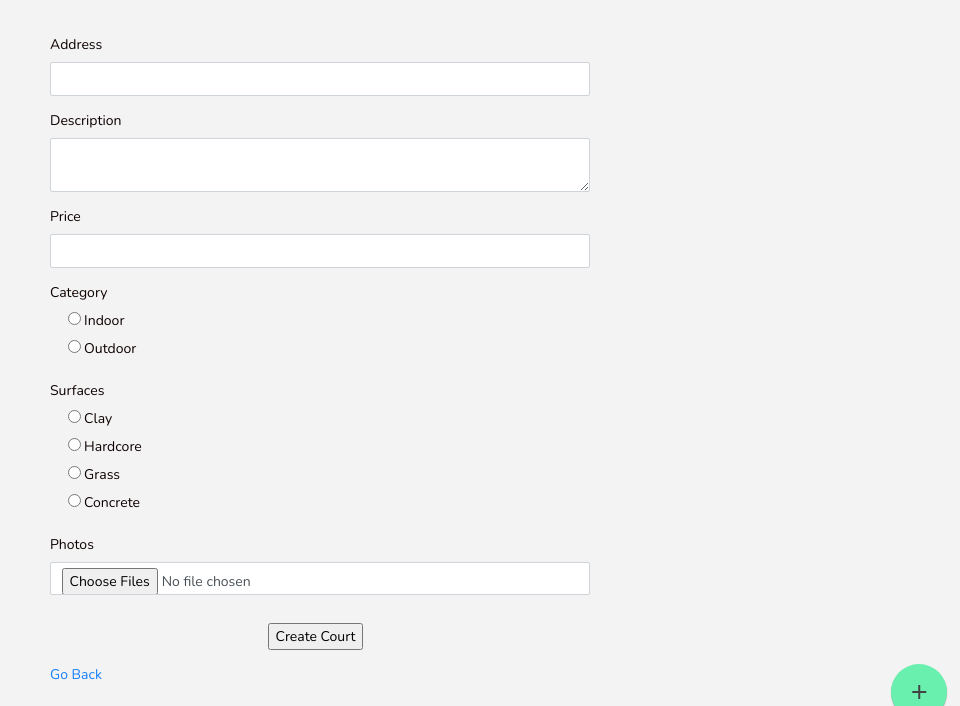
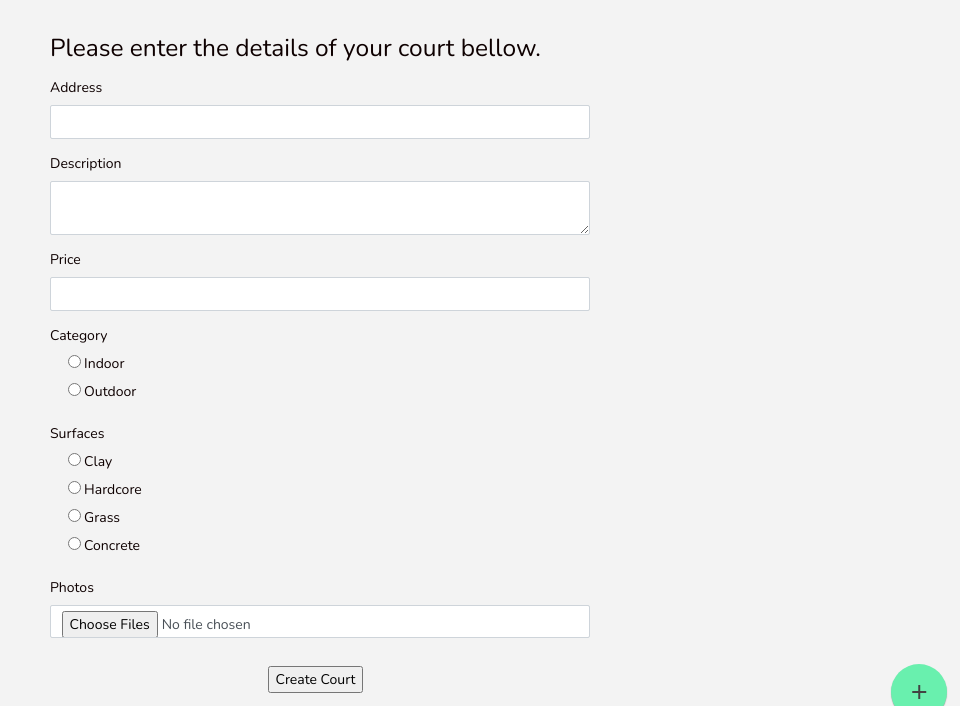
Before and after one commit to MarcusAl/Sportify, a Rails app: page /courts/new in a window 1280 px wide. Shown: the part 72-778 px from the top of the page, without its empty margins (320-1280 px from the left). Run offline with Rails 7, Linux system fonts and the light colour scheme; tables that the repository leaves empty hold one stand-in row (values such as "Sample post"); style sheets or scripts are compiled from the project's sources; parts of the project's set-up code (start-up, migrations or seed data) failed here and were passed over; some libraries are stand-ins or nearby versions; some web fonts are replaced.

Commit message:
cleaned up links

```diff
--- a/app/views/courts/index.html.erb
+++ b/app/views/courts/index.html.erb
@@ -1,8 +1,4 @@
-
 <div class="container">
-
-<%= link_to "New Court", new_court_path, class: 'btn btn-primary' %>
-
       <div class="row justify-content-center">
             <div class="col-6 m-3 ">
                   <% @courts.each do |court| %>
--- a/app/views/courts/new.html.erb
+++ b/app/views/courts/new.html.erb
@@ -1,7 +1,7 @@
 <div class="container">
   <div class="row justify-content-center mt-3">
     <div class="col-6">
-
+      <h3 class="mb-3">Please enter the details of your court bellow.</h3>
     <%= simple_form_for @court do |f| %>
       <%= f.input :address %>
       <%= f.input :description %>
--- a/app/views/courts/show.html.erb
+++ b/app/views/courts/show.html.erb
@@ -8,6 +8,6 @@
     <%= @court.price %>
 </div>
 
-<%= link_to "Add a Booking", new_court_booking_path(@court) %>
+<%= link_to "Book this court", new_court_booking_path(@court) %>
 <br>
-<%= link_to "Go Back", courts_path %>
+<%= link_to "Back", courts_path %>
--- a/app/views/pages/_navbarMain.html.erb
+++ b/app/views/pages/_navbarMain.html.erb
@@ -17,9 +17,7 @@
             </a>
           </li>
           <li class="navbar-link-end text-center">
-            <a href="https://www.google.com" target="_blank_">
-              Become a host
-            </a>
+            <%= link_to "Become a host", new_court_path %>
           </li>
           <li class="navbar-link-last m-0 text-center dropdown" id="dropdown_login">
             <a href="http://google.com" role="button" data-toggle="dropdown" aria-haspopup="true" aria-expanded="false">
--- a/app/views/pages/_searchnav.html.erb
+++ b/app/views/pages/_searchnav.html.erb
@@ -22,8 +22,8 @@
     <%# Col 4 %>
       <div class="d-inline-flex align-items-center">
         <div class="search-nav-col col-9">
-          <label class="search-nav-title">Guests</label>
-          <input class="search-nav-desc-last" type="text" name="location" placeholder="Add guests">
+          <label class="search-nav-title">Playing partners</label>
+          <input class="search-nav-desc-last" type="text" name="location" placeholder="Add partner">
         </div>
         <div class="col-3">
           <button type="submit" class="fas fa-search pink-icon-lg"></button>
```
Also changed, not shown: app/views/bookings/index.html.erb (+2 -26 lines).
